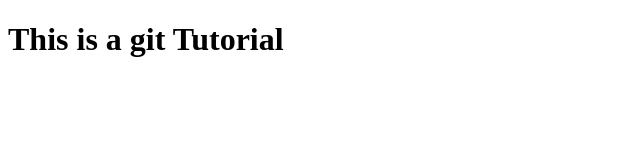
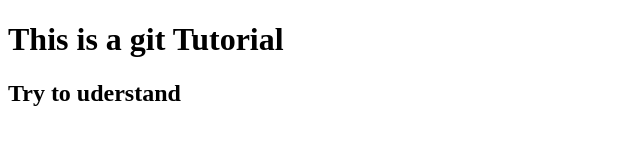
Before and after one commit to pushpendra-mehta-github/Lets-Learn-Git, a plain HTML site: page index.html in a window 1280 px wide. Shown: the whole page, without its empty margins (0-640 px from the left). Drawn offline with Linux system fonts and the light colour scheme.

Commit message:
new commit

```diff
--- a/index.html
+++ b/index.html
@@ -7,5 +7,6 @@
 </head>
 <body>
     <h1> This is a git Tutorial </h1>
+    <h2> Try to uderstand </h2>
 </body>
 </html>
```
